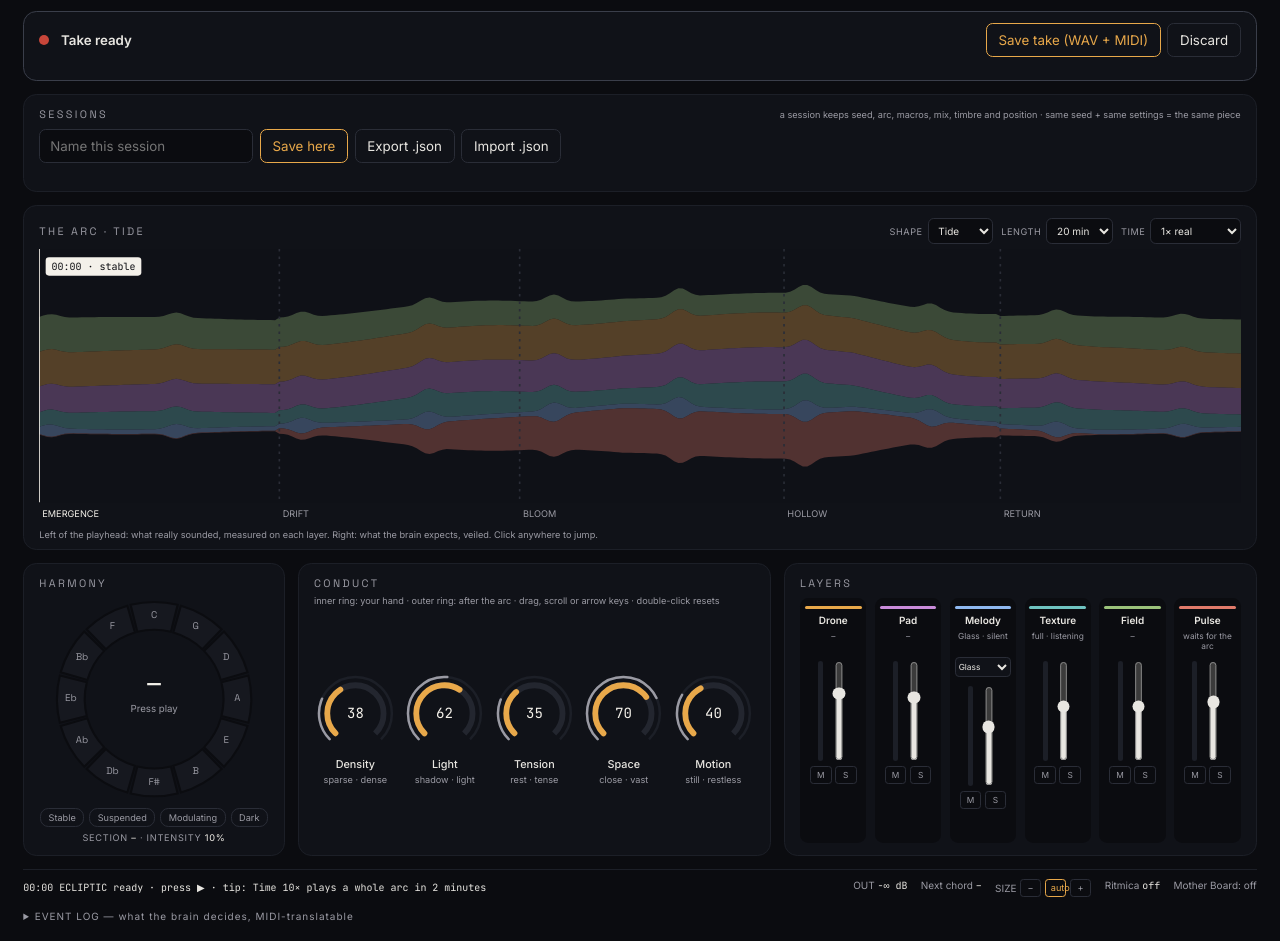
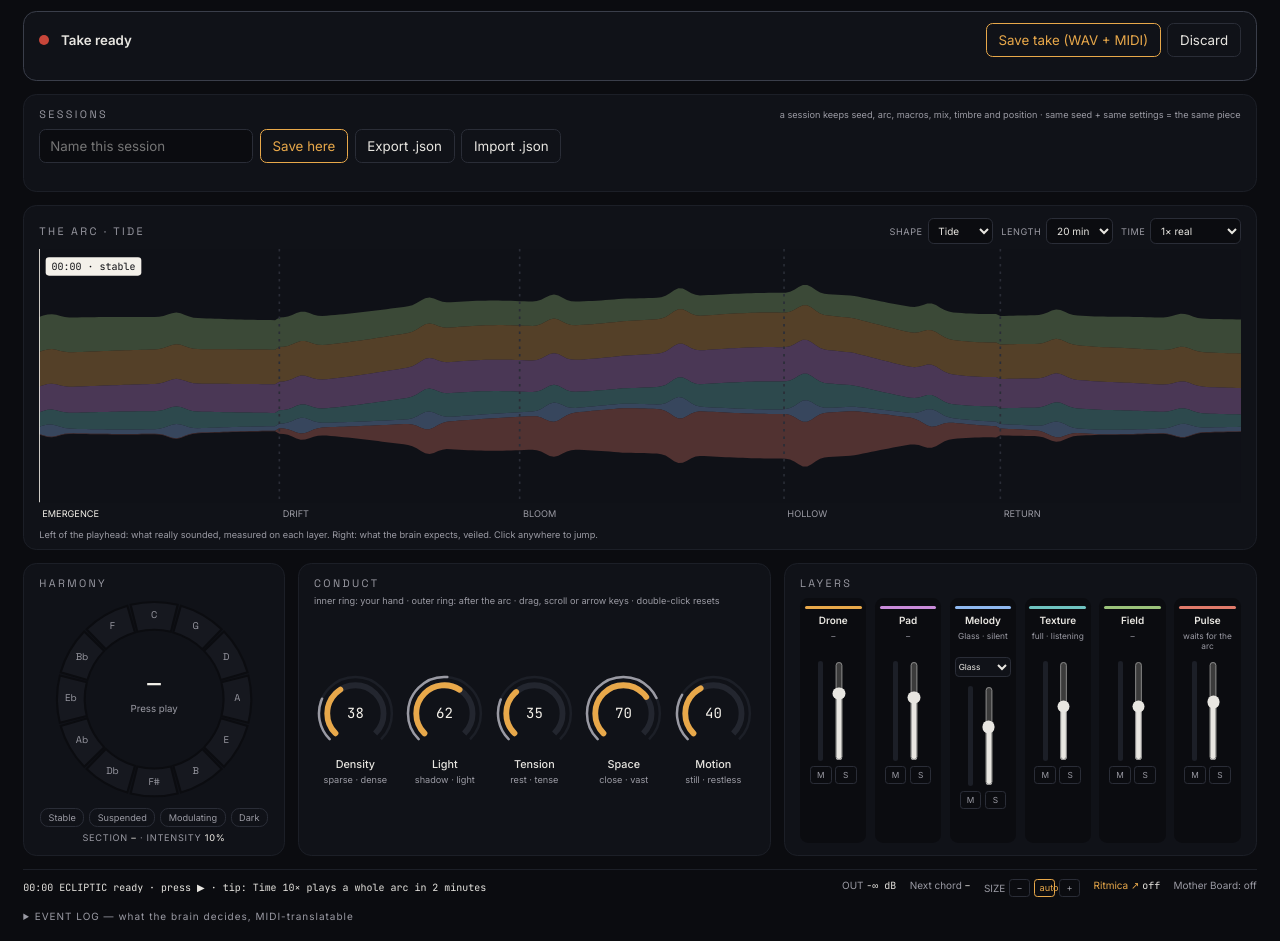
Before and after one commit to satarsa33/s33_Ecliptic, a plain HTML site: page index.html in a window 1280 px wide. Shown: the part 61-1002 px from the top of the page. Drawn offline with Linux system fonts and the light colour scheme.

Commit message:
Add files via upload

```diff
--- a/index.html
+++ b/index.html
@@ -190,7 +190,7 @@
       <span>OUT <b id="meter">−∞ dB</b></span>
       <span>Next chord <b id="nextc">–</b></span>
       <span class="size" role="group" aria-label="Interface size">SIZE <button type="button" id="zMinus" aria-label="Smaller">−</button><button type="button" id="zAuto" class="on" aria-label="Fit the window">auto</button><button type="button" id="zPlus" aria-label="Larger">+</button></span>
-      <span>Ritmica <b id="linkRit">off</b></span>
+      <span><a href="s33-ritmica.html" target="_blank" rel="opener" style="color:var(--accent);text-decoration:none" title="Open S33 Ritmica in a new tab">Ritmica ↗</a> <b id="linkRit">off</b></span>
       <span>Mother Board: off</span>
     </div>
   </footer>
```
